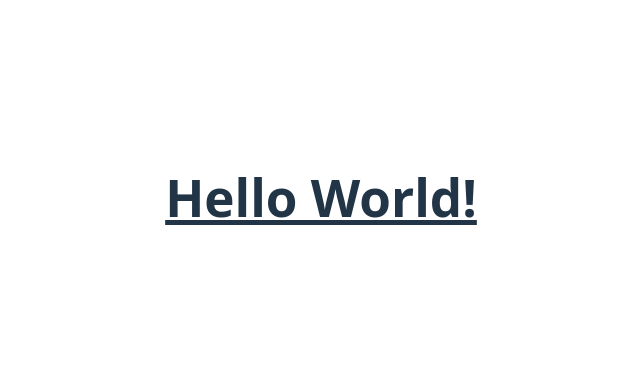
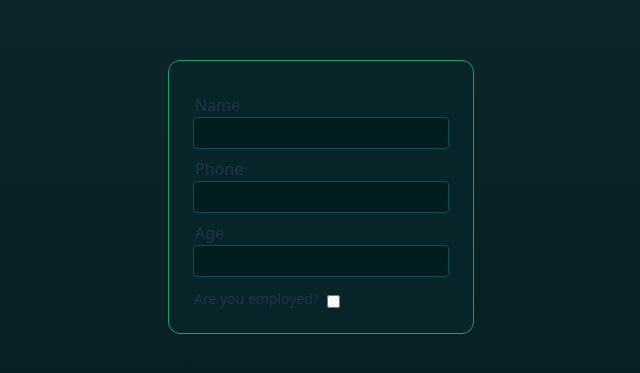
Before and after one commit to toobi-jpg/KURS3Uppgift3, a React (Vite) app: page / in a window 1280 px wide. Shown: the part 203-576 px from the top of the page, without its empty margins (319-959 px from the left). Built offline with nearby package versions, Linux system fonts and the light colour scheme.

Commit message:
layout, design, form and input components added

```diff
--- a/src/App.tsx
+++ b/src/App.tsx
@@ -1,10 +1,11 @@
 import "./App.css";
+import LoanForm from "./Components/LoanForm";
 
 export default function App() {
   return (
     <>
       <div>
-        <h1 className="text-3xl font-bold underline">Hello World!</h1>
+        <LoanForm />
       </div>
     </>
   );
--- /dev/null
+++ b/src/Components/FormInput.tsx
@@ -0,0 +1,41 @@
+import React from "react";
+
+interface FormInputProps {
+  label: string;
+  type: string;
+  id: string;
+}
+
+const FormInput: React.FC<FormInputProps> = ({ label, type, id }) => {
+  if (type === "checkbox") {
+    return (
+      <div className="flex w-full gap-x-2 items-center mt-3 ml-0.5">
+        <label htmlFor={id} className="text-sm">
+          Are you employed?
+        </label>
+        <input
+          id={id}
+          type="checkbox"
+          className="bg-bg2 border-1 rounded mt-1"
+        />
+      </div>
+    );
+  } else {
+    return (
+      <div className="mt-2">
+        <div className="flex w-full text-left ml-0.5">
+          <label htmlFor={id} className="text-m">
+            {label}
+          </label>
+        </div>
+        <input
+          id={id}
+          type={type}
+          className="w-64 h-8 bg-bg2 border-1 border rounded outline-none p-2 text-sm"
+        />
+      </div>
+    );
+  }
+};
+
+export default FormInput;
--- /dev/null
+++ b/src/Components/LoanForm.tsx
@@ -0,0 +1,18 @@
+import FormInput from "./FormInput";
+
+export default function LoanForm() {
+  return (
+    <div className="flex mx-auto max-w-sm items-center rounded-xl bg-bg p-6 border-1 border-light">
+      <form action="loan-application" className="flex flex-col items-center">
+        <FormInput type="text" label="Name" id="name-input" />
+        <FormInput type="number" label="Phone" id="phone-input" />
+        <FormInput type="number" label="Age" id="age-input" />
+        <FormInput
+          type="checkbox"
+          label="Are you Employed?"
+          id="employed-input"
+        />
+      </form>
+    </div>
+  );
+}
--- a/src/index.css
+++ b/src/index.css
@@ -7,12 +7,77 @@
 
   color-scheme: light dark;
   color: rgba(255, 255, 255, 0.87);
-  background-color: #242424;
+  background: linear-gradient(to top, #031d20, #0f282b);
 
   font-synthesis: none;
   text-rendering: optimizeLegibility;
   -webkit-font-smoothing: antialiased;
   -moz-osx-font-smoothing: grayscale;
+
+  --color-main: #0f282b;
+  --color-mainDark: #031d20;
+  --color-bg: #072428;
+  --color-bg2: #011d20;
+  --color-bgLight: #07373f;
+  --color-border: #084f58;
+  --color-borderLight: #11a078;
+  --color-icon: #09b880;
+  --color-text: #a3a8a9;
+  --color-button: #05373e;
+}
+
+.bg-main {
+  background-color: var(--color-main);
+}
+.bg-main-dark {
+  background-color: var(--color-mainDark);
+}
+.bg-bg {
+  background-color: var(--color-bg);
+}
+.bg-bg2 {
+  background-color: var(--color-bg2);
+}
+.bg-bg-light {
+  background-color: var(--color-bgLight);
+}
+.border {
+  border-color: var(--color-border);
+}
+.border-light {
+  border-color: var(--color-borderLight);
+}
+.outline-color {
+  border-color: var(--color-border);
+}
+.outline-color-light {
+  border-color: var(--color-borderLight);
+}
+.text-main {
+  color: var(--color-main);
+}
+.text-text {
+  color: var(--color-text);
+}
+.text-icon {
+  color: var(--color-icon);
+}
+.bg-button {
+  background-color: var(--color-button);
+}
+
+input[type="number"]::-webkit-outer-spin-button,
+input[type="number"]::-webkit-inner-spin-button {
+  -webkit-appearance: none;
+  margin: 0;
+}
+
+input[type="number"] {
+  -moz-appearance: textfield;
+}
+
+input:focus {
+  border-color: var(--color-borderLight);
 }
 
 a {
```
Also changed, not shown: src/Components/LoanForm.jsx (deleted).
